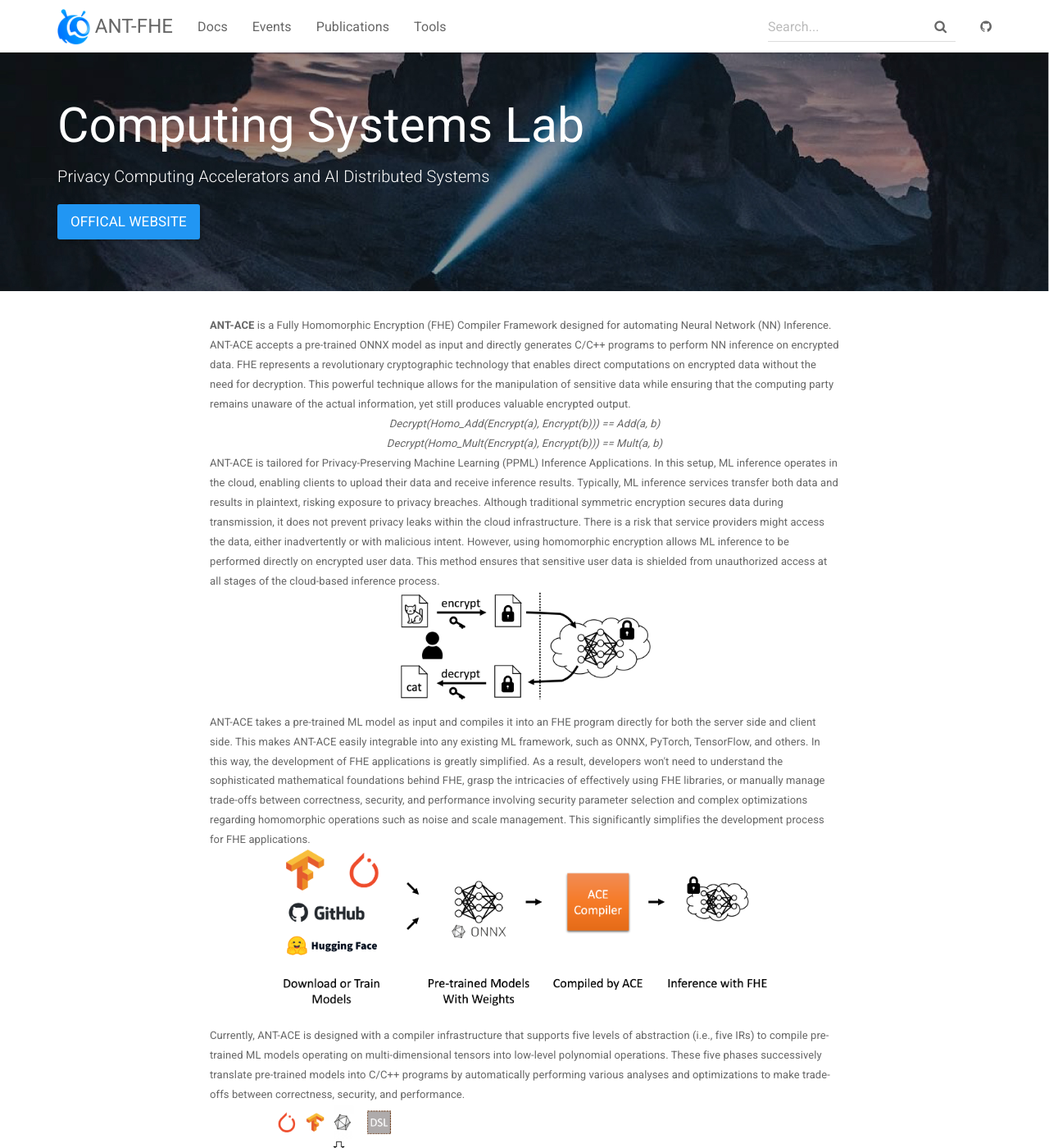
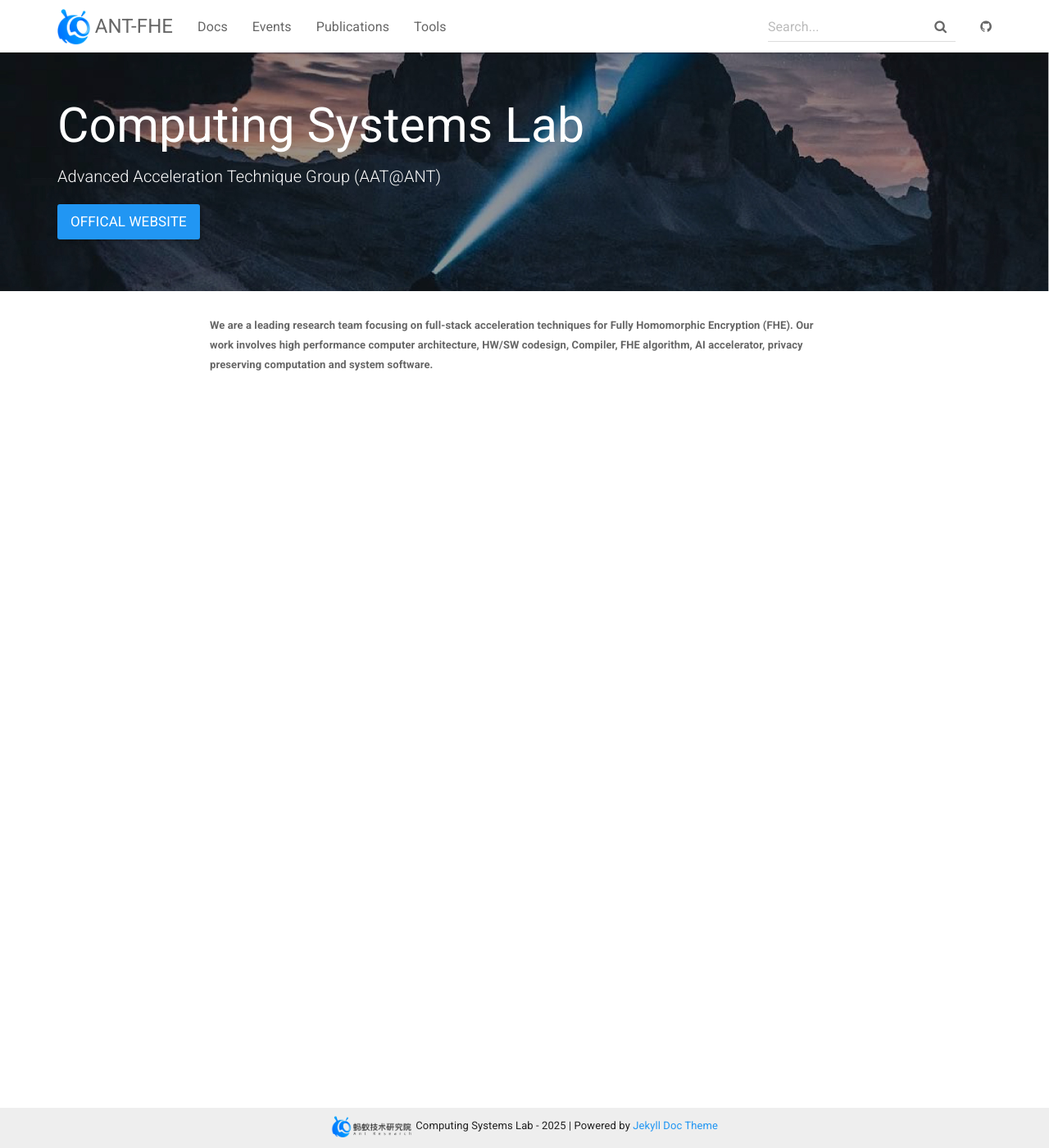
Before and after one commit to shaw1025/ace-compiler, a Jekyll site: the page built from index.md, in a window 1280 px wide and 1400 px high. Shown: the whole window at 82% size. Built offline with Jekyll 4.4.1, drawn with Linux system fonts in a browser that asks for light colours; some of the changed text lies outside the part shown.

Commit message:
update index

```diff
--- a/index.md
+++ b/index.md
@@ -6,7 +6,7 @@ title: ANT-FHE
 <div class="header-container jumbotron">
     <div class="container">
         <h1>Computing Systems Lab</h1>
-        <p>Privacy Computing Accelerators and AI Distributed Systems</p>
+        <p>Advanced Acceleration Technique Group (AAT@ANT)</p>
         <p><a class="btn btn-primary btn-lg" href="https://www.antresearch.com/LaboratoryDetails/Computing-Systems-Laboratory-detail" role="button">Offical Website</a></p>
     </div>
 </div>
@@ -14,26 +14,7 @@ title: ANT-FHE
 <div align="center">
 <div style="width: 768px" align="left">
 
-<b>ANT-ACE</b> is a Fully Homomorphic Encryption (FHE) Compiler Framework designed for automating Neural Network (NN) Inference. ANT-ACE accepts a pre-trained ONNX model as input and directly generates C/C++ programs to perform NN inference on encrypted data.
+<b>We are a leading research team focusing on full-stack acceleration techniques for Fully Homomorphic Encryption (FHE). Our work involves high performance computer architecture, HW/SW codesign, Compiler, FHE algorithm, AI accelerator, privacy preserving computation and system software.</b>
 
-FHE represents a revolutionary cryptographic technology that enables direct computations on encrypted data without the need for decryption. This powerful technique allows for the manipulation of sensitive data while ensuring that the computing party remains unaware of the actual information, yet still produces valuable encrypted output.
-
-<div align="center"><i>Decrypt(Homo_Add(Encrypt(a), Encrypt(b))) == Add(a, b)</i></div>
-<div align="center"><i>Decrypt(Homo_Mult(Encrypt(a), Encrypt(b))) == Mult(a, b)</i></div>
-
-ANT-ACE is tailored for Privacy-Preserving Machine Learning (PPML) Inference Applications. In this setup, ML inference operates in the cloud, enabling clients to upload their data and receive inference results. Typically, ML inference services transfer both data and results in plaintext, risking exposure to privacy breaches. Although traditional symmetric encryption secures data during transmission, it does not prevent privacy leaks within the cloud infrastructure. There is a risk that service providers might access the data, either inadvertently or with malicious intent. However, using homomorphic encryption allows ML inference to be performed directly on encrypted user data. This method ensures that sensitive user data is shielded from unauthorized access at all stages of the cloud-based inference process.
-
-<p align="center"><img src="assets/ace-ppml.png" width="40%"></p>
-
-ANT-ACE takes a pre-trained ML model as input and compiles it into an FHE program directly for both the server side and client side. This makes ANT-ACE easily integrable into any existing ML framework, such as ONNX, PyTorch, TensorFlow, and others. In this way, the development of FHE applications is greatly simplified. As a result, developers won't need to understand the sophisticated mathematical foundations behind FHE, grasp the intricacies of effectively using FHE libraries, or manually manage trade-offs between correctness, security, and performance involving security parameter selection and complex optimizations regarding homomorphic operations such as noise and scale management. This significantly simplifies the development process for FHE applications.
-
-<p align="center"><img src="assets/ace-ml-integ.png" width="80%"></p>
-
-Currently, ANT-ACE is designed with a compiler infrastructure that supports five levels of abstraction (i.e., five IRs) to compile pre-trained ML models operating on multi-dimensional tensors into low-level polynomial operations. These five phases successively translate pre-trained models into C/C++ programs by automatically performing various analyses and optimizations to make trade-offs between correctness, security, and performance.
-
-<p align="center"><img src="assets/ace-arch.png" width="90%"></p>
-
-
-The ANT-ACE compiler framework marks an initial step in our FHE compiler technology research. We have developed fundamental capabilities for an FHE compiler focused on privacy-preserving machine learning inference, showcased through multiple abstraction levels that automate ONNX model inference using CKKS-encrypted data on CPUs. Future extensions of ANT-ACE will support various input formats and FHE schemes across different computing architectures, including GPUs, enhanced by contributions from open-source communities.
 </div>
 </div>
```
